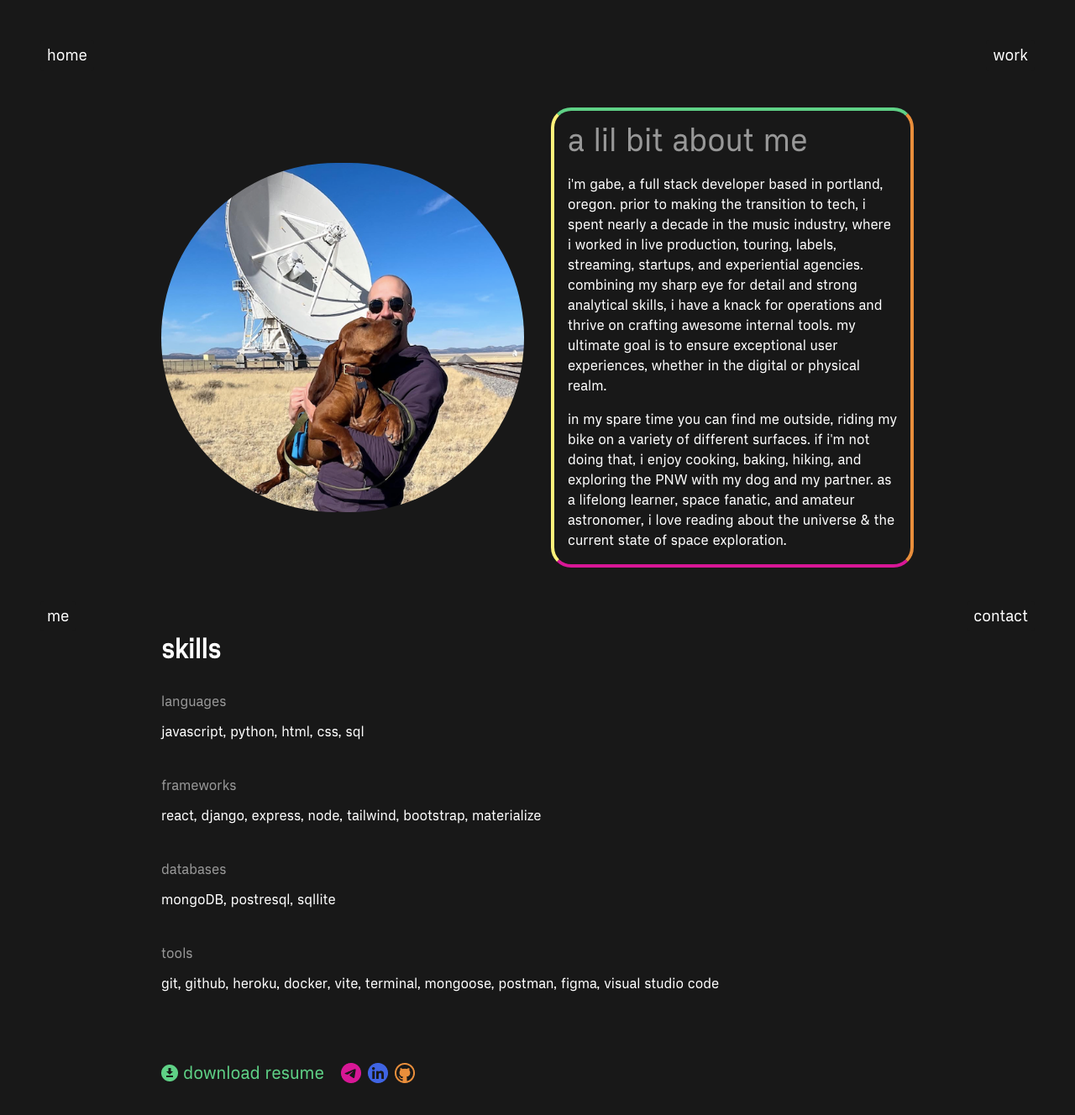
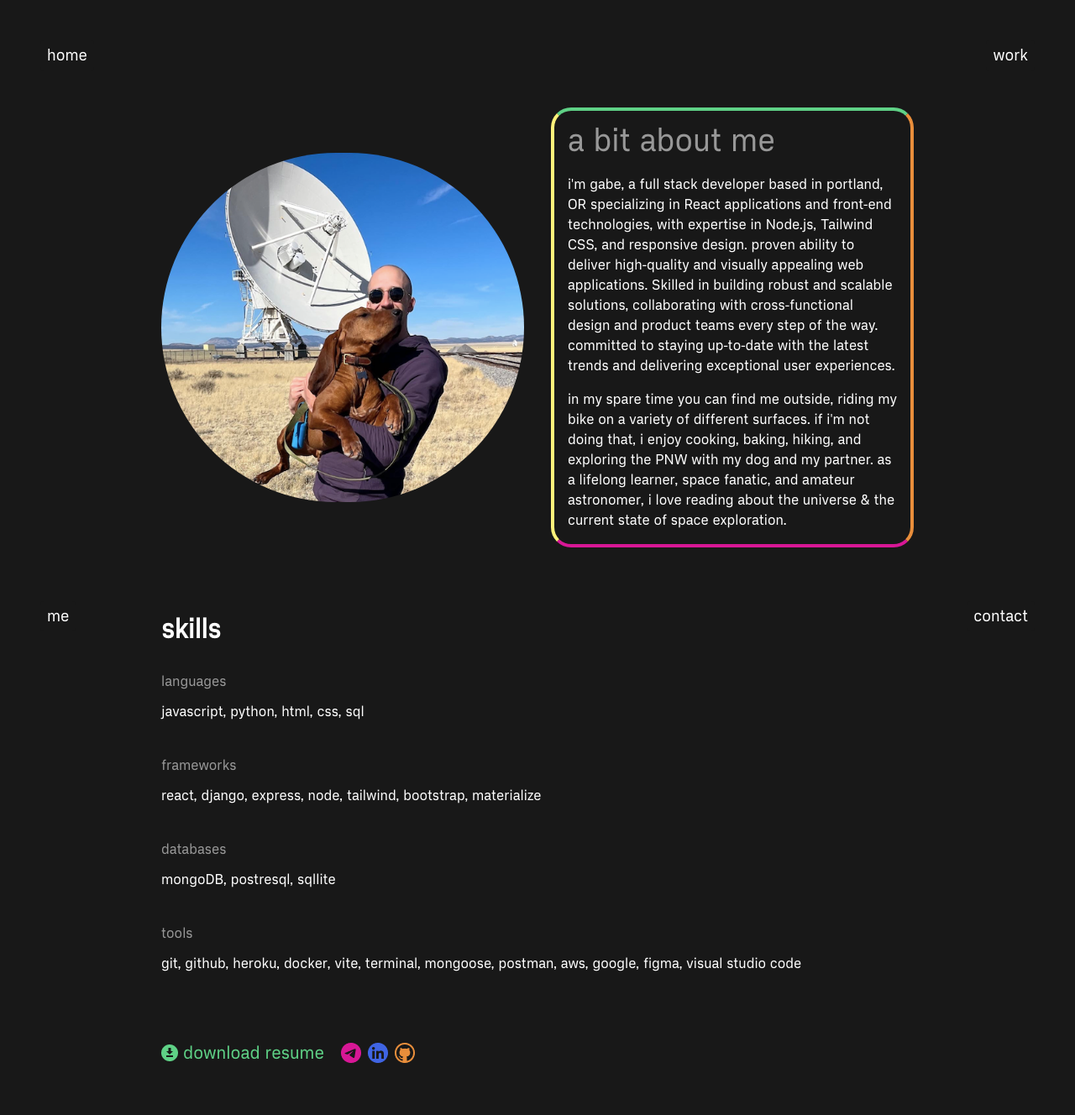
Before and after one commit to gabewolford/react-portfolio, a React (Vite) app: page /me in a window 1280 px wide. Shown: the top 1328 px of the page at 84% size. Built offline with nearby package versions, Linux system fonts and the light colour scheme.

Commit message:
updated resume

```diff
--- a/src/components/MePage/index.jsx
+++ b/src/components/MePage/index.jsx
@@ -19,8 +19,8 @@ export default function MePage() {
                 <div class="grid grid-cols-1 lg:grid-cols-2 gap-8 items-center mt-32">
                     <img class="rounded-full mx-auto" src={profilePhoto} />
                     <div className="border-4 rounded-3xl border-t-green border-r-orange border-b-pink border-l-yellow p-4">
-                        <h1 className="text-dark-grey text-4xl mb-5">a lil bit about me</h1>
-                        <p class="mb-4">i'm gabe, a full stack developer based in portland, oregon. prior to making the transition to tech, i spent nearly a decade in the music industry, where i worked in live production, touring, labels, streaming, startups, and experiential agencies. combining my sharp eye for detail and strong analytical skills, i have a knack for operations and thrive on crafting awesome internal tools. my ultimate goal is to ensure exceptional user experiences, whether in the digital or physical realm.</p>
+                        <h1 className="text-dark-grey text-4xl mb-5">a bit about me</h1>
+                        <p class="mb-4">i'm gabe, a full stack developer based in portland, OR specializing in React applications and front-end technologies, with expertise in Node.js, Tailwind CSS, and responsive design. proven ability to deliver high-quality and visually appealing web applications. Skilled in building robust and scalable solutions, collaborating with cross-functional design and product teams every step of the way. committed to staying up-to-date with the latest trends and delivering exceptional user experiences.</p>
                         <p>in my spare time you can find me outside, riding my bike on a variety of different surfaces. if i'm not doing that, i enjoy cooking, baking, hiking, and exploring the PNW with my dog and my partner. as a lifelong learner, space fanatic, and amateur astronomer, i love reading about the universe & the current state of space exploration.</p>
                     </div>
                 </div>
@@ -45,7 +45,7 @@ export default function MePage() {
 
                     <div className="mb-20">
                         <h5 className="text-dark-grey mb-3 hover:text-yellow">tools</h5>
-                        <p>git, github, heroku, docker, vite, terminal, mongoose, postman, figma, visual studio code</p>
+                        <p>git, github, heroku, docker, vite, terminal, mongoose, postman, aws, google, figma, visual studio code</p>
                     </div>
 
                     <div className="mb-10 flex items-center">
```
Also changed, not shown: 1 other file (tests, documents, lock files or other folders).
